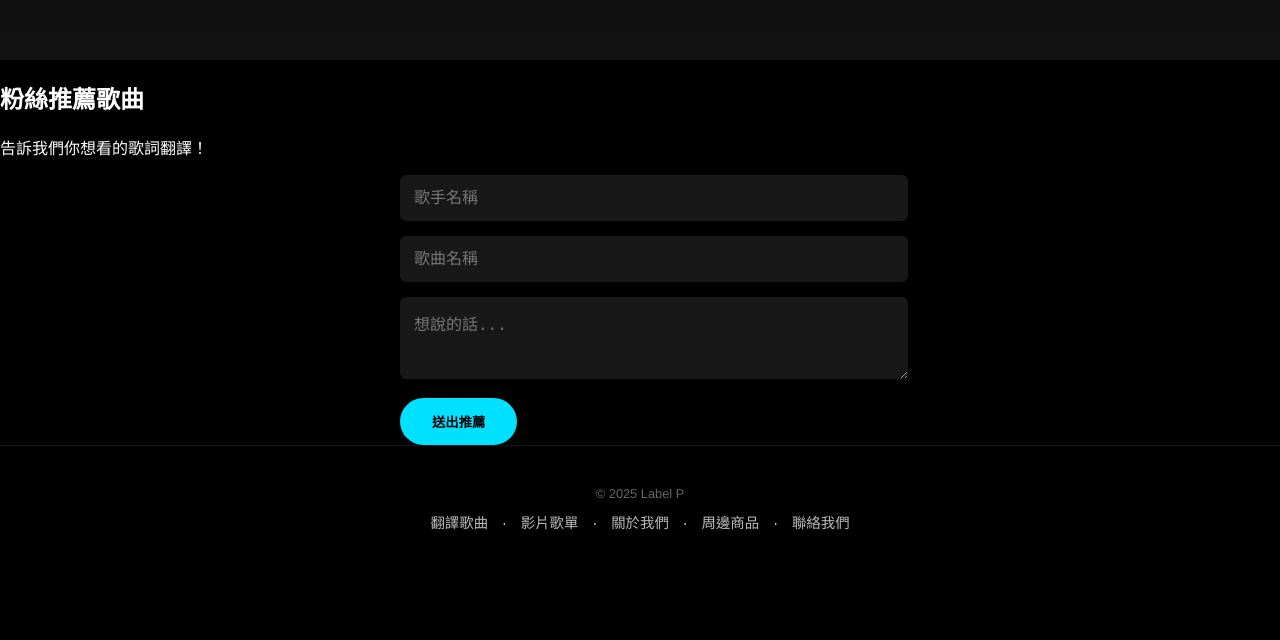
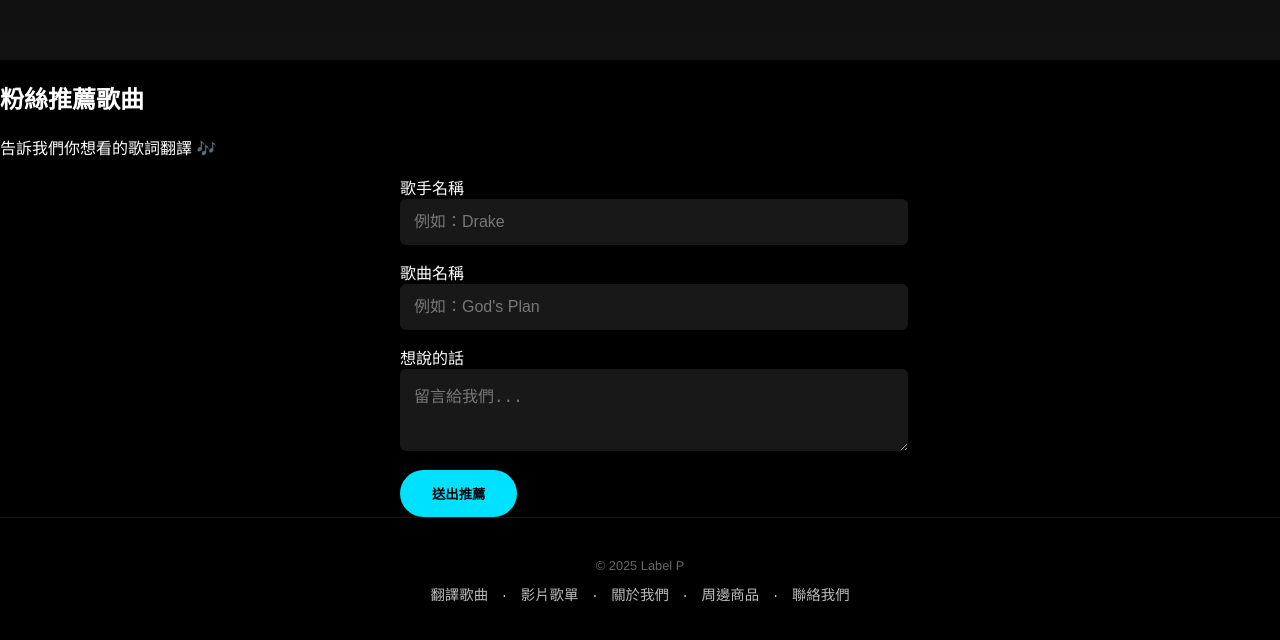
Before and after one commit to lucas940911-oss/username.github.io, a plain HTML site: page index.html in a window 1280 px wide. Shown: the part 740-1380 px from the top of the page. Before the commit the page ends 1312 px from the top, so only its background shows below. Drawn offline with Linux system fonts and the light colour scheme.

Commit message:
Update index.html

```diff
--- a/index.html
+++ b/index.html
@@ -15,23 +15,28 @@
   </section>
 
   <!-- Fan Suggestion Form -->
-  <section class="about">
+  <section class="suggestion">
+    <div class="form-card">
       <h2>粉絲推薦歌曲</h2>
-    <p>告訴我們你想看的歌詞翻譯！</p>
+      <p class="form-sub">告訴我們你想看的歌詞翻譯 🎶</p>
       <form action="mailto:labelpworkspace@gmail.com" method="POST" enctype="text/plain" class="form">
         <div class="form-group">
-        <input type="text" name="歌手" class="input" placeholder="歌手名稱" required>
+          <label for="artist">歌手名稱</label>
+          <input type="text" id="artist" name="歌手" class="input" placeholder="例如：Drake" required>
         </div>
         <div class="form-group">
-        <input type="text" name="歌曲" class="input" placeholder="歌曲名稱" required>
+          <label for="song">歌曲名稱</label>
+          <input type="text" id="song" name="歌曲" class="input" placeholder="例如：God's Plan" required>
         </div>
         <div class="form-group">
-        <textarea name="訊息" class="textarea" rows="3" placeholder="想說的話..."></textarea>
+          <label for="msg">想說的話</label>
+          <textarea id="msg" name="訊息" class="textarea" rows="3" placeholder="留言給我們..."></textarea>
         </div>
         <div class="center">
           <button type="submit" class="btn">送出推薦</button>
         </div>
       </form>
+    </div>
   </section>
 
   <!-- Footer -->
```
Lines whose indentation alone changed are shown as unchanged.
